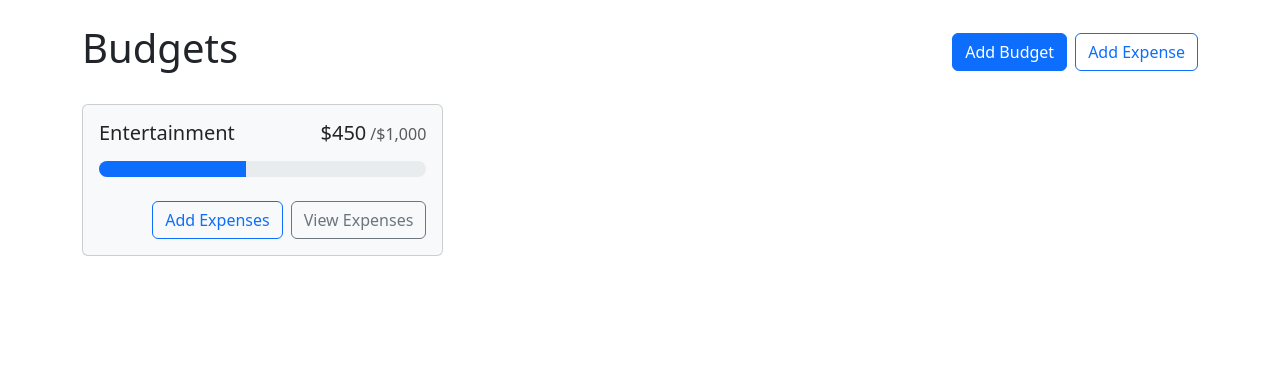
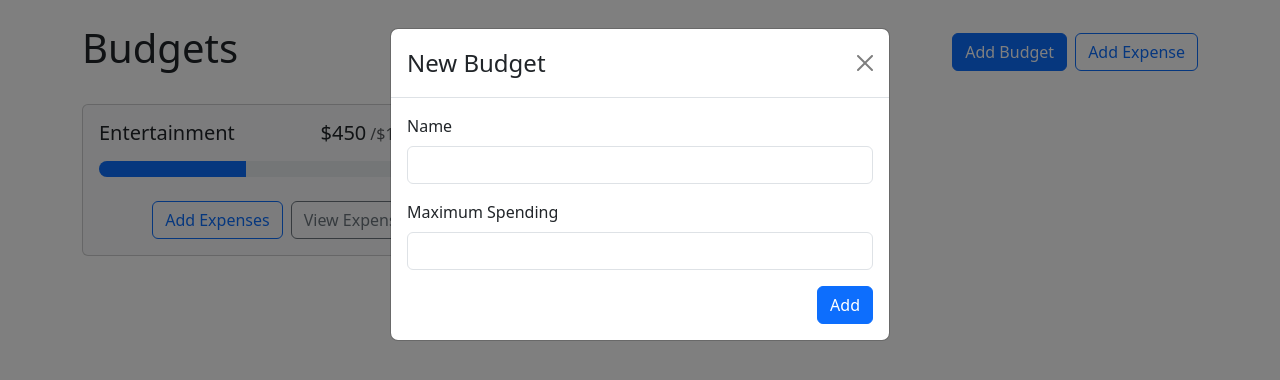
Before and after one commit to SeanFroe/Personal_Finace_App, a React (Vite) app in the folder client/: page / in a window 1280 px wide. Shown: the top 380 px of the page. Built offline with nearby package versions, Linux system fonts and the light colour scheme.

Commit message:
ADD AddBudgetModel function to submit buget to local storage & debugged addBudget and addExpenses, now works correctly.

```diff
--- a/client/src/App.jsx
+++ b/client/src/App.jsx
@@ -2,9 +2,11 @@
 import { Container, Stack, Button } from "react-bootstrap";
 import BackendDataComponent from "./components/BackendDataComponent";
 import BudgetCard from "./components/BudgetCard";
+import { AddBudgetModel } from "./components/AddBudgetModel";
 
 function App() {
   return (
+    <>
       <Container className="my-4">
         <Stack direction="horizontal" gap="2" className="mb-4">
           <h1 className="me-auto"> Budgets</h1>
@@ -27,6 +29,8 @@
           ></BudgetCard>
         </div>
       </Container>
+      <AddBudgetModel show />
+    </>
   );
 }
 
--- /dev/null
+++ b/client/src/components/AddBudgetModel.jsx
@@ -0,0 +1,47 @@
+import { useRef } from "react";
+import { Modal, Form, Button } from "react-bootstrap";
+import { useBudgets } from "../contexts/BudgetsContext";
+
+const AddBudgetModel = ({ show, handleClose }) => {
+  const nameRef = useRef();
+  const maxRef = useRef();
+  const { addBudget } = useBudgets();
+  const handleSubmit = (e) => {
+    e.preventDefault();
+    addBudget(nameRef.current.value, parseFloat(maxRef.current.value));
+    handleClose();
+  };
+  return (
+    <Modal show={show} onHide={handleClose}>
+      <Form onSubmit={handleSubmit}>
+        <Modal.Header closeButton>
+          <Modal.Title>New Budget</Modal.Title>
+        </Modal.Header>
+        <Modal.Body>
+          <Form.Group className="mb-3" controlId="name">
+            <Form.Label>Name</Form.Label>
+            <Form.Control ref={nameRef} type="text" required />
+          </Form.Group>
+
+          <Form.Group className="mb-3" controlId="max">
+            <Form.Label>Maximum Spending</Form.Label>
+            <Form.Control
+              ref={maxRef}
+              type="number"
+              required
+              min={0}
+              step={0.01}
+            />
+          </Form.Group>
+          <div className="d-flex justify-content-end">
+            <Button variant="primary" type="submit">
+              Add
+            </Button>
+          </div>
+        </Modal.Body>
+      </Form>
+    </Modal>
+  );
+};
+
+export { AddBudgetModel };
--- a/client/src/contexts/BudgetsContext.jsx
+++ b/client/src/contexts/BudgetsContext.jsx
@@ -4,7 +4,7 @@
 
 const BudgetsContext = React.createContext();
 
-const useBugets = () => {
+const useBudgets = () => {
   return useContext(BudgetsContext);
 };
 
@@ -30,24 +30,17 @@
     return expenses.filter((expense) => expense.budgetId === budgetId);
   };
   const addExpense = ({ description, amount, budgetId }) => {
-    setExpenses(
-      ...(prevExpenses) => {
-        return [
-          ...prevBudgets,
-          { id: uuidv4(), description, amount, budgetId },
-        ];
-      }
-    );
+    setExpenses((prevExpenses) => {
+      return [...prevExpenses, { id: uuidv4(), description, amount, budgetId }];
+    });
   };
   const addBudget = (name, max) => {
-    setBudgets(
-      ...(prevBudgets) => {
-        if (prevBudgets.find((budget) => budget.name === name)) {
-          return prevBudgets;
-        }
-        return [...prevBudgets, { id: uuidv4(), name, max }];
+    setBudgets((prevBudgets) => {
+      if (prevBudgets.find((budget) => budget.name === name)) {
+        return prevBudgets;
       }
-    );
+      return [...prevBudgets, { id: uuidv4(), name, max }];
+    });
   };
   const deleteBudget = ({ id }) => {
     //TODO Deal with expenses
@@ -78,4 +71,4 @@
   );
 };
 
-export { useBugets, BudgetProvider };
+export { useBudgets, BudgetProvider };
```
Lines whose indentation alone changed are shown as unchanged.
